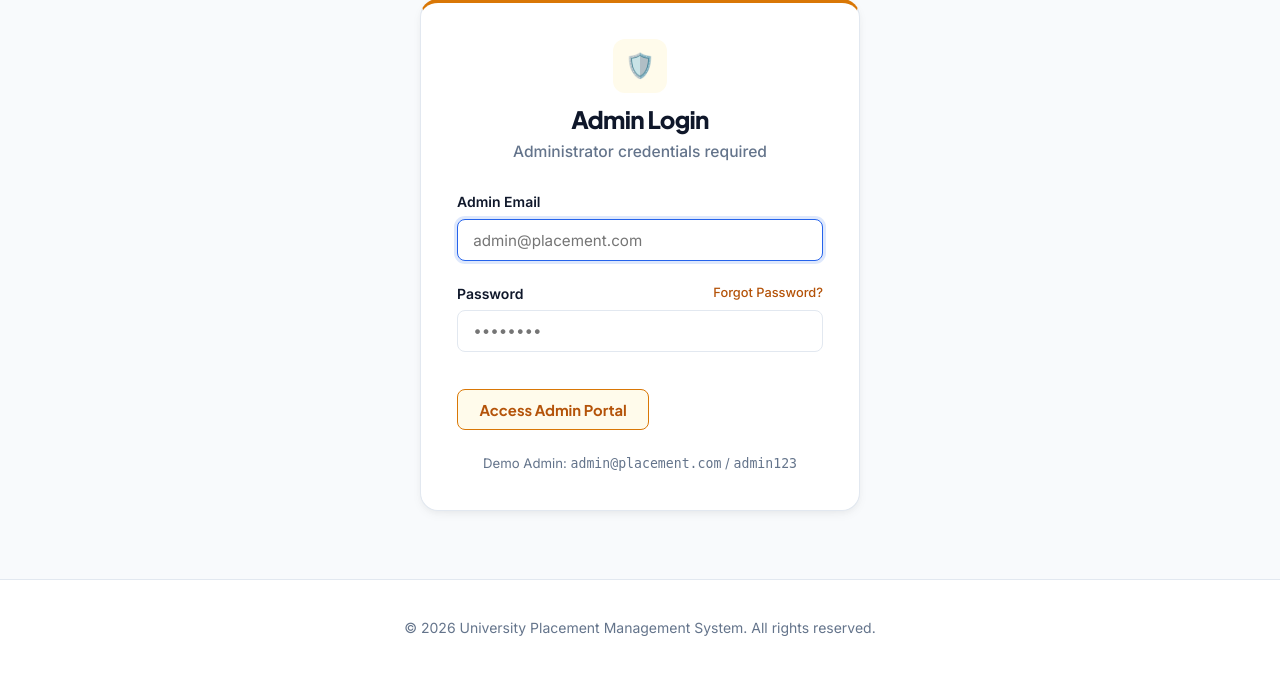
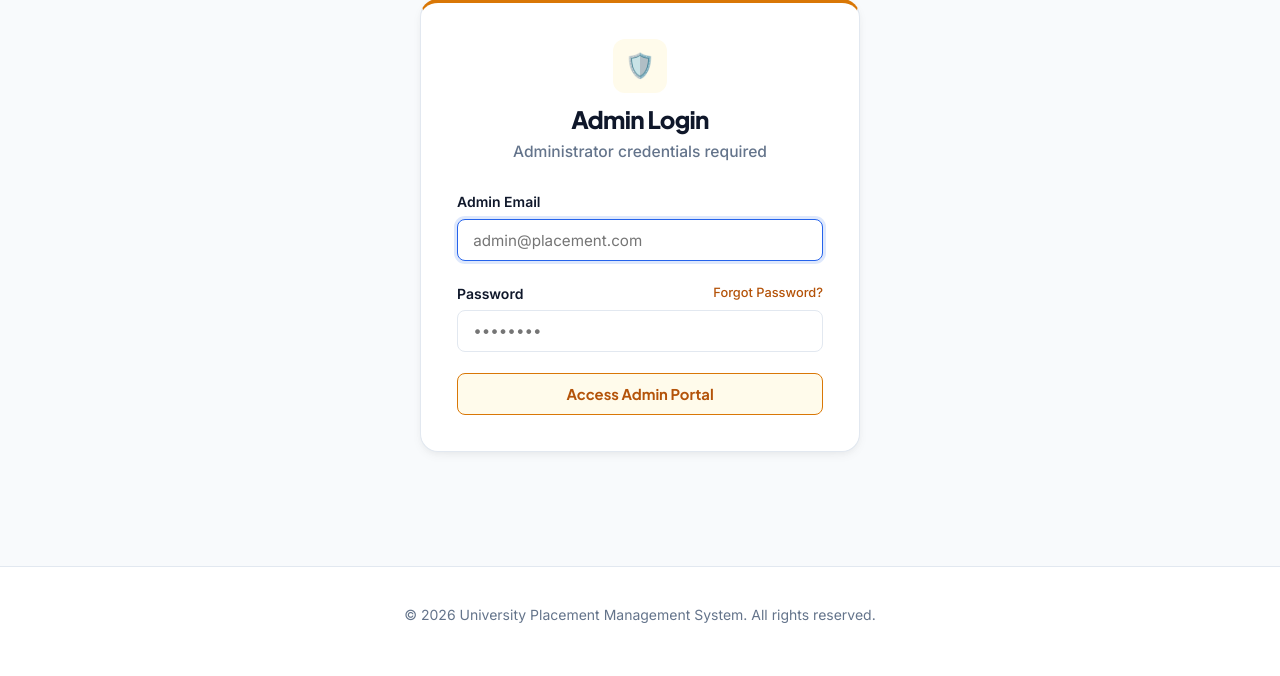
Before and after one commit to swathi863/placement-management-system, a Flask app: page /admin/login in a window 1280 px wide. Shown: the part 137-813 px from the top of the page. After the commit the page ends 760 px from the top, so only its background shows below. Run offline with Flask 3, Linux system fonts and the light colour scheme.

Commit message:
Remove demo admin text on admin login page and align button flex containers

```diff
--- a/static/css/style.css
+++ b/static/css/style.css
@@ -346,7 +346,7 @@ a:hover {
   gap: 1.25rem;
 }
 
-/* Buttons System */
+/* Buttons System & Alignment Engine */
 .btn {
   display: inline-flex;
   align-items: center;
@@ -356,12 +356,21 @@ a:hover {
   font-family: var(--font-heading);
   font-weight: 700;
   font-size: 0.925rem;
+  line-height: 1.25;
   border-radius: var(--radius-sm);
   border: 1px solid transparent;
   cursor: pointer;
   transition: var(--transition);
   text-decoration: none;
   white-space: nowrap;
+  vertical-align: middle;
+  text-align: center;
+}
+
+.btn-full {
+  width: 100%;
+  display: flex;
+  justify-content: center;
 }
 
 .btn-primary {
@@ -399,9 +408,10 @@ a:hover {
 }
 
 .btn-sm {
-  padding: 0.4rem 0.85rem;
+  padding: 0.45rem 0.85rem;
   font-size: 0.825rem;
   border-radius: var(--radius-sm);
+  line-height: 1.2;
 }
 
 .btn-lg {
@@ -420,6 +430,7 @@ a:hover {
   font-weight: 700;
   line-height: 1.4;
   letter-spacing: 0.02em;
+  vertical-align: middle;
 }
 
 .badge-applied { background-color: #eff6ff; color: #1d4ed8; border: 1px solid #bfdbfe; }
--- a/templates/auth/admin_login.html
+++ b/templates/auth/admin_login.html
@@ -29,10 +29,6 @@
         Access Admin Portal
       </button>
     </form>
-
-    <div style="margin-top: 1.5rem; text-align: center; font-size: 0.825rem; color: var(--text-muted);">
-      Demo Admin: <code>admin@placement.com</code> / <code>admin123</code>
-    </div>
   </div>
 </div>
 {% endblock %}
```
